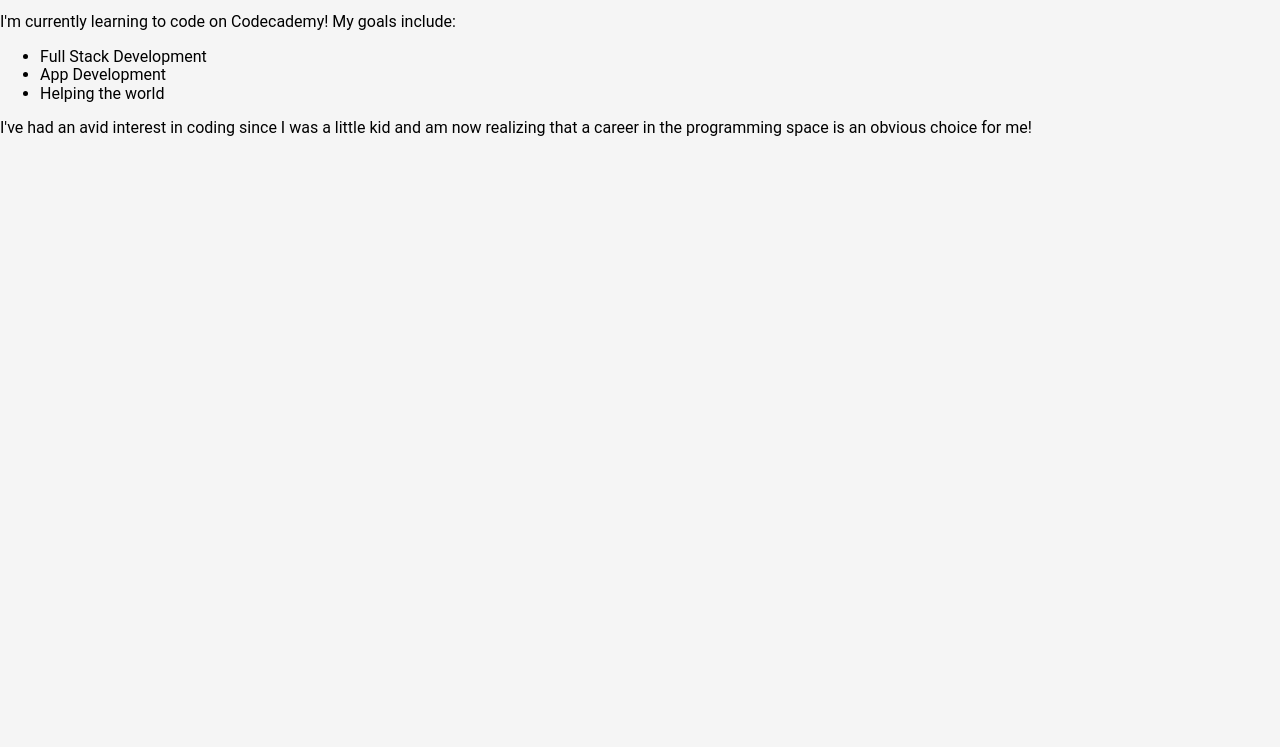
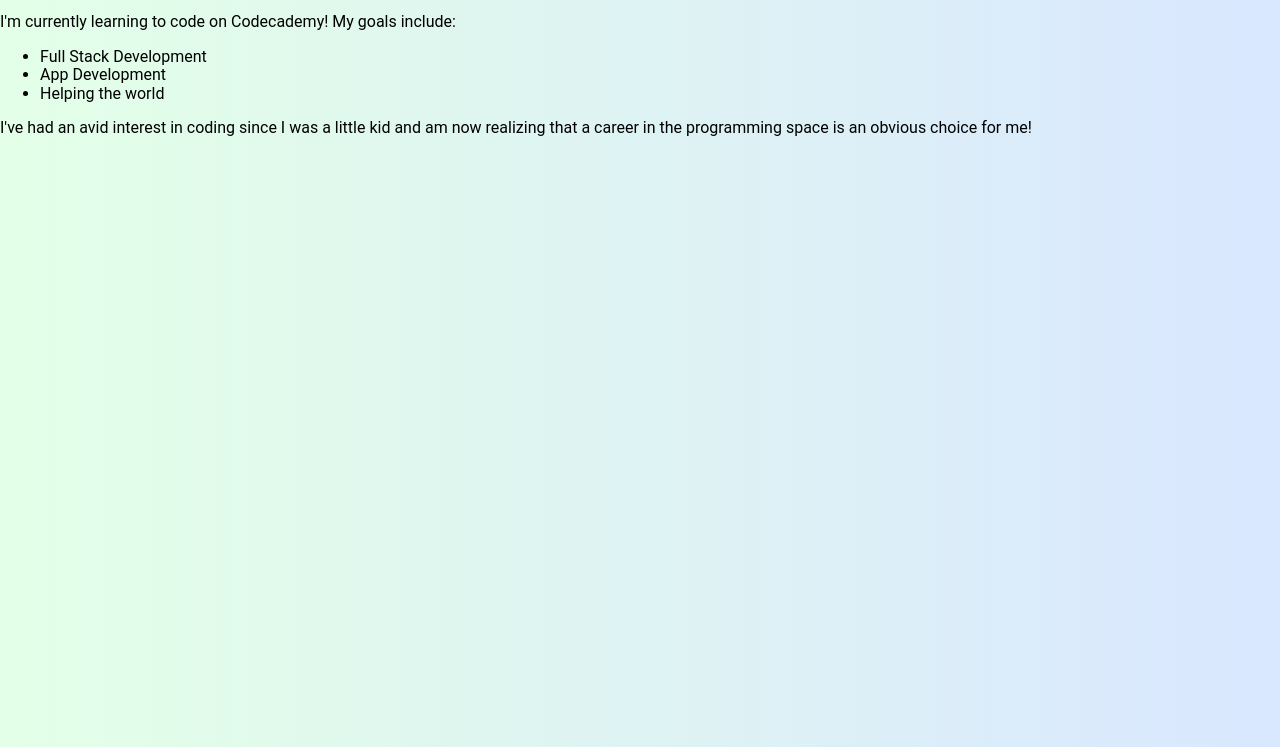
Before and after one commit to KyleFawell/KyleFawell.github.io, a plain HTML site: page index.html in a window 1280 px wide. Shown: the part 53-800 px from the top of the page. Drawn offline with Linux system fonts and the light colour scheme.

Commit message:
changed background color of body

```diff
--- a/resources/css/index.css
+++ b/resources/css/index.css
@@ -1,5 +1,6 @@
 * {
   box-sizing: border-box;
+
 }
 body {
   margin: 0;
@@ -7,6 +8,7 @@ body {
   background-color: whitesmoke;
   font-family: "Roboto", sans-serif;
   padding-bottom: 1em;
+  background: linear-gradient(90deg, #e3ffe7 0%, #d9e7ff 100%);;
 }
 
 .navbar {
```
